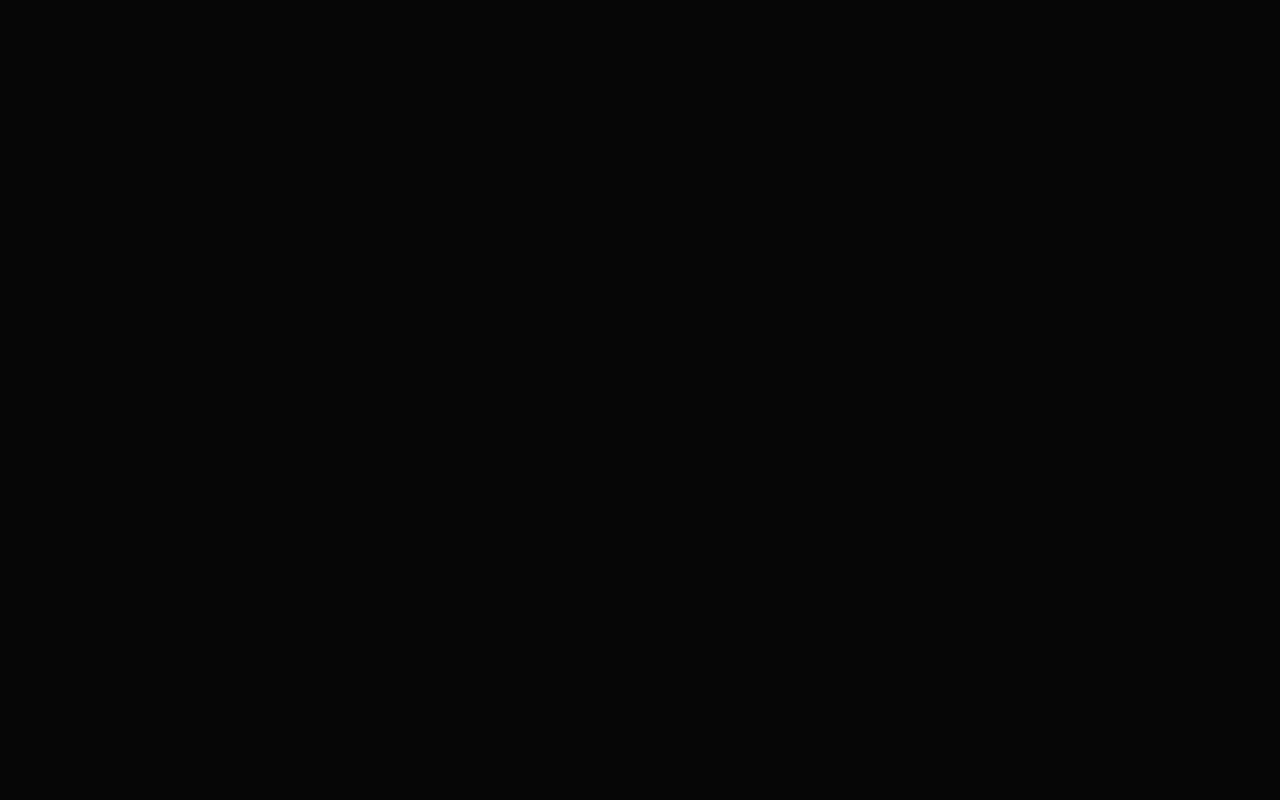
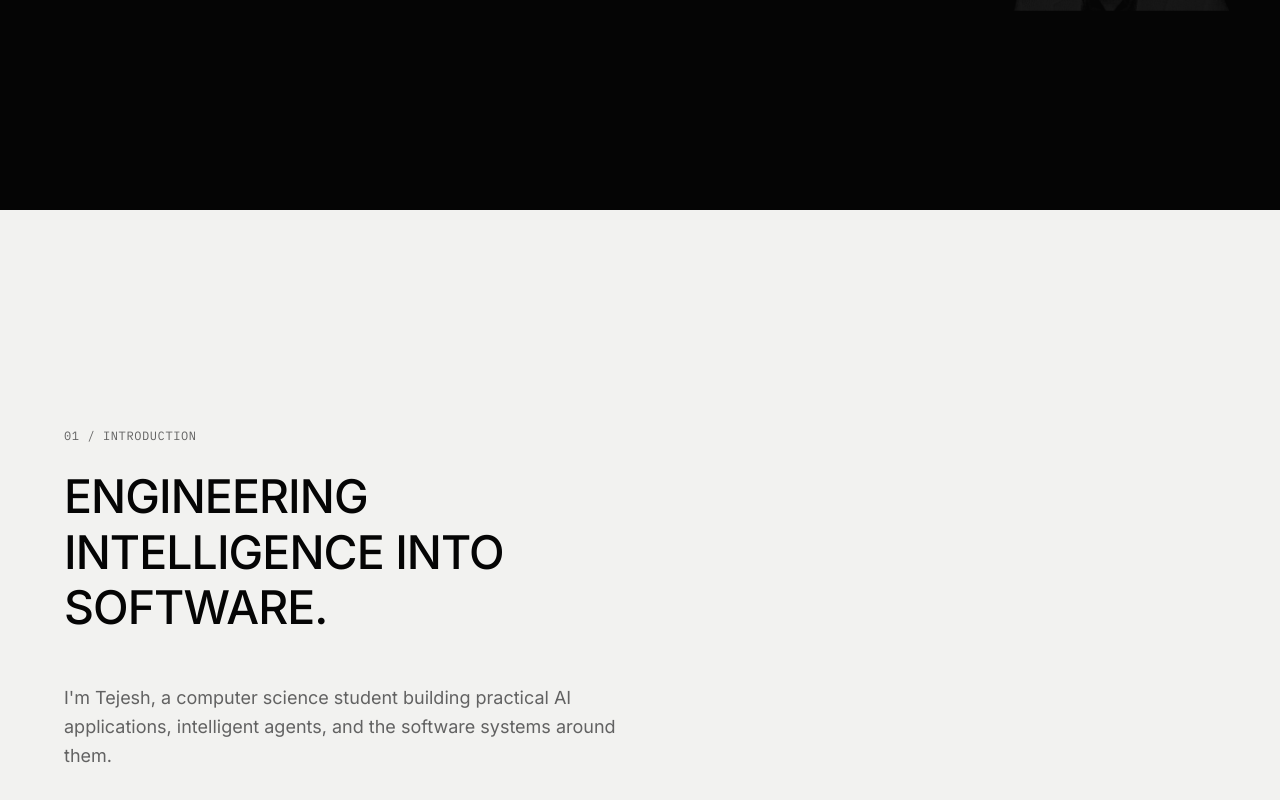
Before and after one commit to Mr-C-Tejesh/portfolio, a React (Vite) app: page / in a window 1280 px wide. Shown: the part 590-1390 px from the top of the page. Before the commit the page ends 800 px from the top, so only its background shows below. Built offline with nearby package versions, Linux system fonts and the light colour scheme.

Commit message:
feat: add shared portrait scroll transition

```diff
--- a/src/App.jsx
+++ b/src/App.jsx
@@ -1,10 +1,16 @@
-import React from 'react'
+import React, { useRef } from 'react'
 import Hero from './components/Hero'
+import IntroSection from './components/IntroSection'
+import PortraitTransition from './components/PortraitTransition'
 
 function App() {
+  const introPortraitRef = useRef(null)
+
   return (
     <main>
       <Hero />
+      <IntroSection ref={introPortraitRef} />
+      <PortraitTransition targetRef={introPortraitRef} />
     </main>
   )
 }
--- /dev/null
+++ b/src/components/IntroSection.jsx
@@ -0,0 +1,26 @@
+import React, { forwardRef } from 'react';
+
+const IntroSection = forwardRef((props, ref) => {
+  return (
+    <section className="intro-section theme-light" style={{ backgroundColor: 'var(--color-canvas-primary)', color: 'var(--color-text-primary)' }}>
+      <div className="container intro-container">
+        <div className="intro-content">
+          <div className="font-mono intro-label">
+            01 / INTRODUCTION
+          </div>
+          <h2 className="intro-headline">
+            ENGINEERING INTELLIGENCE INTO SOFTWARE.
+          </h2>
+          <p className="intro-description">
+            I'm Tejesh, a computer science student building practical AI applications, intelligent agents, and the software systems around them.
+          </p>
+        </div>
+        <div className="intro-portrait-placeholder" ref={ref}>
+          {/* Portrait transitions into this area via absolute positioning */}
+        </div>
+      </div>
+    </section>
+  );
+});
+
+export default IntroSection;
--- /dev/null
+++ b/src/components/PortraitTransition.jsx
@@ -0,0 +1,151 @@
+import React, { useEffect, useRef, useState } from 'react';
+
+export default function PortraitTransition({ targetRef }) {
+  const imgRef = useRef(null);
+  const [isReducedMotion, setIsReducedMotion] = useState(false);
+
+  useEffect(() => {
+    const mediaQuery = window.matchMedia('(prefers-reduced-motion: reduce)');
+    setIsReducedMotion(mediaQuery.matches);
+
+    const handler = (e) => setIsReducedMotion(e.matches);
+    if (mediaQuery.addEventListener) {
+      mediaQuery.addEventListener('change', handler);
+    } else {
+      mediaQuery.addListener(handler);
+    }
+    return () => {
+      if (mediaQuery.removeEventListener) {
+        mediaQuery.removeEventListener('change', handler);
+      } else {
+        mediaQuery.removeListener(handler);
+      }
+    };
+  }, []);
+
+  useEffect(() => {
+    if (isReducedMotion) return;
+
+    let rafId;
+
+    const updatePosition = () => {
+      const img = imgRef.current;
+      const target = targetRef?.current;
+
+      if (!img || !target) return;
+
+      const scrollY = window.scrollY;
+      const viewportWidth = window.innerWidth;
+      const viewportHeight = window.innerHeight;
+
+      const t = Math.min(1, Math.max(0, scrollY / viewportHeight));
+      const easeT = t < 0.5 ? 2 * t * t : 1 - Math.pow(-2 * t + 2, 2) / 2; // easeInOutQuad
+
+      const targetRect = target.getBoundingClientRect();
+      const targetX = targetRect.left;
+      const targetY = targetRect.top;
+      const targetWidth = targetRect.width;
+
+      if (t >= 1) {
+        // Locked to the document for zero jitter
+        img.style.position = 'absolute';
+        img.style.left = '0px';
+        img.style.top = '0px';
+        img.style.width = `${targetWidth}px`;
+        img.style.transform = `translate3d(${targetX + window.scrollX}px, ${targetY + window.scrollY}px, 0)`;
+        img.style.opacity = 1;
+        img.style.filter = `invert(0)`;
+        img.style.zIndex = 10;
+        return;
+      }
+
+      // Transitioning
+      const heroWidth = Math.min(viewportWidth * 0.8, 800);
+      const heroX = viewportWidth > 768 ? viewportWidth - heroWidth + 100 : (viewportWidth - heroWidth) / 2;
+      const heroY = viewportHeight * 0.1;
+
+      const currentWidth = heroWidth + (targetWidth - heroWidth) * easeT;
+      const currentX = heroX + (targetX - heroX) * easeT;
+      const currentY = heroY + (targetY - heroY) * easeT;
+
+      const opacity = 0.08 + (1 - 0.08) * Math.min(1, t * 1.5);
+      const invertAmount = 1 - easeT;
+
+      img.style.position = 'fixed';
+      img.style.left = '0px';
+      img.style.top = '0px';
+      img.style.width = `${currentWidth}px`;
+      img.style.transform = `translate3d(${currentX}px, ${currentY}px, 0)`;
+      img.style.opacity = opacity;
+      img.style.filter = `invert(${invertAmount})`;
+      img.style.zIndex = easeT > 0.5 ? 10 : 0;
+    };
+
+    const onScroll = () => {
+      if (!rafId) {
+        rafId = requestAnimationFrame(() => {
+          updatePosition();
+          rafId = null;
+        });
+      }
+    };
+
+    const onResize = () => {
+      updatePosition();
+    };
+
+    // Initial position
+    updatePosition();
+
+    window.addEventListener('scroll', onScroll, { passive: true });
+    window.addEventListener('resize', onResize, { passive: true });
+
+    return () => {
+      window.removeEventListener('scroll', onScroll);
+      window.removeEventListener('resize', onResize);
+      if (rafId) cancelAnimationFrame(rafId);
+    };
+  }, [targetRef, isReducedMotion]);
+
+  useEffect(() => {
+    if (!isReducedMotion) return;
+
+    const img = imgRef.current;
+    const target = targetRef?.current;
+    if (!img || !target) return;
+
+    const updateStatic = () => {
+      const rect = target.getBoundingClientRect();
+      img.style.position = 'absolute';
+      img.style.width = `${rect.width}px`;
+      img.style.left = `${rect.left + window.scrollX}px`;
+      img.style.top = `${rect.top + window.scrollY}px`;
+      img.style.opacity = 1;
+      img.style.filter = 'invert(0)';
+      img.style.transform = 'none';
+      img.style.pointerEvents = 'none';
+      img.style.zIndex = 10;
+    };
+
+    updateStatic();
+    window.addEventListener('resize', updateStatic, { passive: true });
+    return () => window.removeEventListener('resize', updateStatic);
+  }, [isReducedMotion, targetRef]);
+
+  return (
+    <img
+      ref={imgRef}
+      src="/images/tejesh-halftone.png"
+      alt=""
+      aria-hidden="true"
+      style={{
+        position: 'fixed',
+        top: '-1000px',
+        left: '-1000px',
+        transformOrigin: 'top left',
+        willChange: 'transform, width, opacity, filter',
+        pointerEvents: 'none'
+      }}
+    />
+  );
+}
--- a/src/index.css
+++ b/src/index.css
@@ -263,3 +263,63 @@ img, picture, video, canvas, svg {
   margin-top: var(--space-4);
   max-width: 600px;
 }
+
+
+/* Intro Section */
+.intro-section {
+  padding-top: var(--space-16);
+  padding-bottom: var(--space-16);
+  min-height: 100vh;
+  display: flex;
+  align-items: center;
+  position: relative;
+  z-index: 1;
+}
+
+.intro-container {
+  display: flex;
+  flex-direction: column;
+  gap: var(--space-8);
+  width: 100%;
+}
+
+@media (min-width: 768px) {
+  .intro-container {
+    flex-direction: row;
+    align-items: center;
+    justify-content: space-between;
+  }
+}
+
+.intro-content {
+  flex: 1;
+  max-width: 600px;
+}
+
+.intro-label {
+  color: var(--color-text-secondary);
+  margin-bottom: var(--space-4);
+}
+
+.intro-headline {
+  font-size: var(--text-size-h2);
+  margin-bottom: var(--space-6);
+}
+
+.intro-description {
+  font-size: var(--text-size-body);
+}
+
+.intro-portrait-placeholder {
+  width: 100%;
+  max-width: 400px;
+  aspect-ratio: 3 / 4;
+  margin: 0 auto;
+}
+
+@media (min-width: 768px) {
+  .intro-portrait-placeholder {
+    width: 30%;
+    margin: 0;
+  }
+}
```
Also changed, not shown: public/images/tejesh-halftone.png (added).
